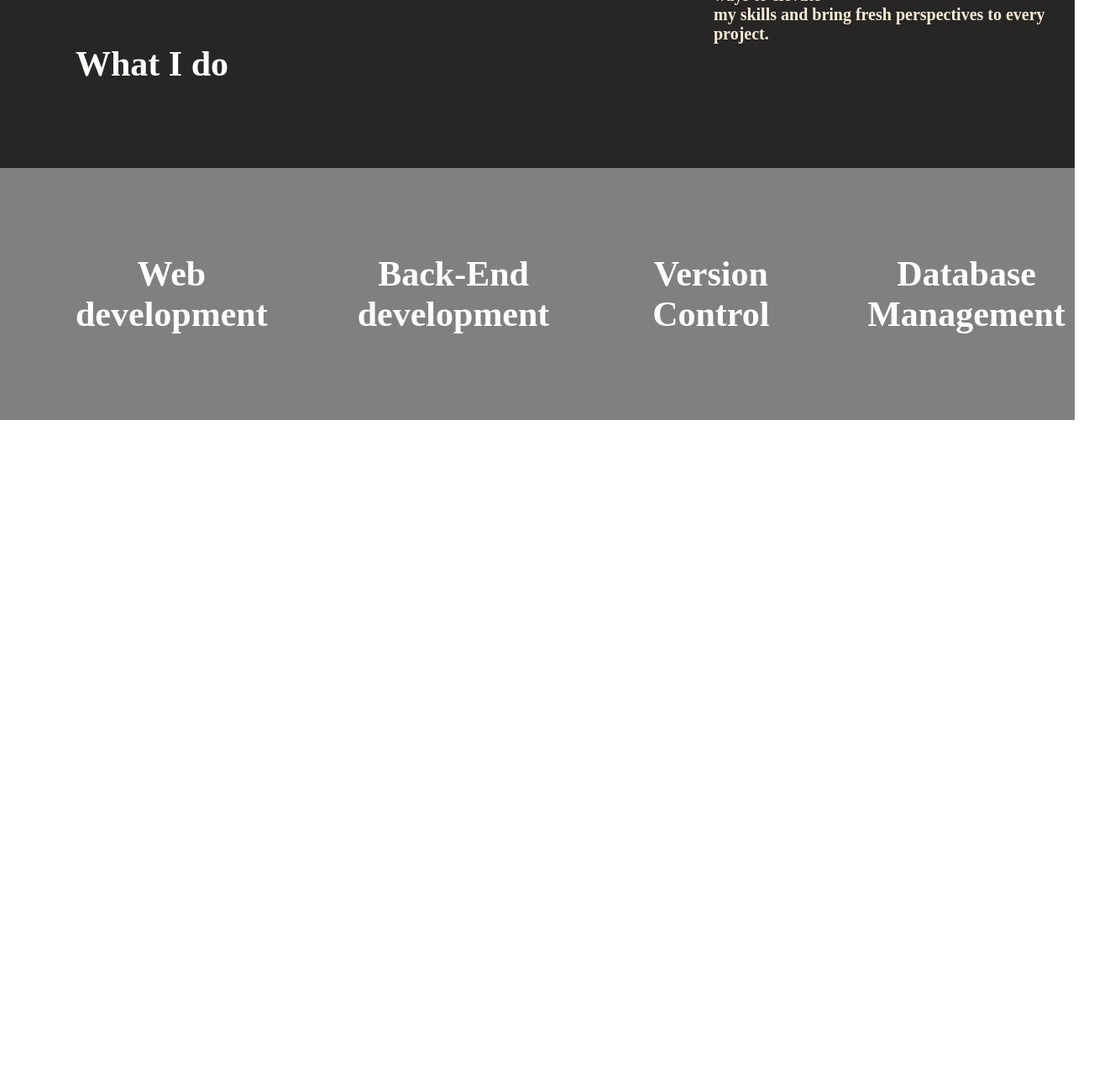
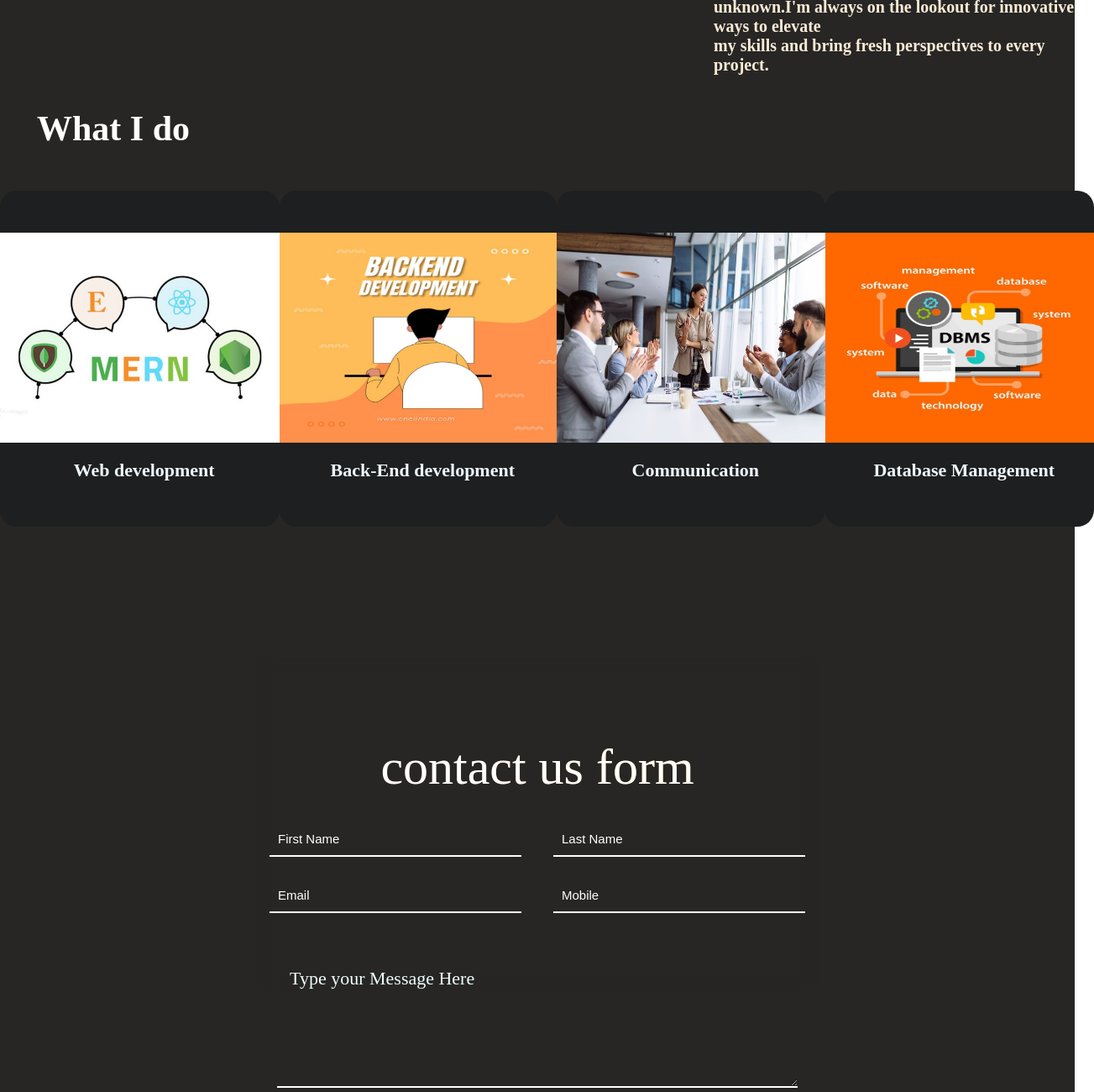
Before and after one commit to PRDevikrishna/portfolio, a plain HTML site: page index.html in a window 1280 px wide. Shown: the part 1480-2780 px from the top of the page at 84% size, 1303 px wide, since content can reach past the window. Before the commit the page ends 1980 px from the top, so only its background shows below. Drawn offline with Linux system fonts and the light colour scheme.

Commit message:
portfolio cmpltd

```diff
--- a/index.html
+++ b/index.html
@@ -64,16 +64,49 @@
             </div>
         </div>
         <div class="container">
-            <div><h5>What I do</h5></div>
+            <div class="done"><h5>What I do</h5></div>
             <div class="card-container">
-                <div class="card"><h5>Web development</h5></div>
-                <div class="card"><h5>Back-End development</h5></div>
-                <div class="card"><h5>Version Control</h5></div>
-                <div class="card"><h5>Database Management</h5></div>
+                <div class="card1">
+                    <div class="card1-img">
+                        <img src="web.jpeg"  alt="">
+                    </div>
+                    <div><h4>Web development</h4></div>
+                </div>
+                <div class="card2">
+                    <div class="card2-img">
+                        <img src="./BE.jpeg">
+                    </div>
+                    <div><h4>Back-End development</h4></div>
+                </div>
+                <div class="card3">
+                    <div class="card3-img">
+                        <img  src="./c.jpeg">
+                    </div>
+                    <h4>Communication</h4>
+                </div>
+                <div class="card4">
+                    <div class="card4-img">
+                        <img src="./DBMS.jpeg">
+                    </div>
+                    <h4>Database Management</h4></div>
             </div>
         <div class="contact">
+            <form>
+                <h1>contact us form</h1>
+                <input type="text" id="firstname" placeholder="First Name" required>&nbsp;&nbsp;
+                <input type="text" id="lastname" placeholder="Last Name" required>
+                <input type="email" id="email" placeholder="Email" required>&nbsp;&nbsp
+                <input type="text" id="mobile" placeholder="Mobile" required>
+                <h4>Type your Message  Here</h4>
+                <textarea required></textarea>
+                <input type="submit" value="send" id="button">
+            </form>
 
         </div>
+        </div>
+        <div class="gtext">
+            <marquee behavior="" direction="left to right">
+                <pre>Krishna.com   All Rights Reserved</pre>
         </div>
     </div>
 
--- a/style.css
+++ b/style.css
@@ -19,7 +19,7 @@
     font-size: 25px;
     margin: 20px 0px;
     padding-left: 140px;
-    padding-top: 3%;
+    padding-top: 35px;
 }
 span{
     color: white;
@@ -51,7 +51,7 @@ h1{
     -webkit-background-clip: text;
     color: transparent;
     font-size: 60px;
-    padding-top: 14%;
+    padding-top: 100px;
 }
 h2{
     color: aliceblue;
@@ -59,13 +59,14 @@ h2{
 }
 p{
     color: whitesmoke;
-    padding-top: 2%;
+    padding-top: 20px;
     font-size: 23px;
 }
 h4{
     color: aliceblue;
-    padding-top: 2%;
+    padding-top: 20px;
     font-size: 22px;
+    padding-left: 10px;
 }
 .img{
 
@@ -100,7 +101,7 @@ h4{
     border-radius: 10px;
 }
 .btn{
-    padding-top: 6%;
+    padding-top: 60px;
     display: inline-flex;
     gap: 98px;
 }
@@ -131,14 +132,14 @@ ul.items{
     border-radius: 30px;
 }
 marquee{
-    background:color: white;
+    background-color: white;
     background: linear-gradient(to right, rgb(219, 4, 137),rgb(180, 90, 68));
     -webkit-background-clip: background;
     color:white;
     height:20px;
     font-size:18px;
     padding-bottom:4px;
-    padding-top:4px;
+    padding-top: 4px;
 }
 .ftext{
     padding-top: 30px;
@@ -163,7 +164,7 @@ img{
 h5{
     font-size: 42px;
     color: white;
-    padding-left: 90px;
+    padding-left: 4px;
 }
 h6{
     font-size: 20px;
@@ -175,14 +176,173 @@ h6{
 }
 .card-container{
     display: flex;
-    height: 300px;
+    height: 400px;
     justify-content: space-around;
-    padding-top: 100px;
+    padding-top: 50px;
+    padding-bottom: 10                                                                                                                                                                                                                                                                                                                                                                                                                      px;
 }
-.card{
-    background-color: gray;
+.card1{
+    background-color: rgb(29, 31, 32);
+    width: 400px;
+    border-radius: 20px;
     text-align: center;
+}
+.card2{
+    background-color: rgb(29, 31, 32);
+    width: 400px;
+    border-radius: 20px;
+    text-align: center;
+}
+.card3{
+    background-color:rgb(29, 31, 32);
+    width: 400px;
+    border-radius: 20px;
+    text-align: center;
+}
+.card4{
+    background-color: rgb(29, 31, 32);
+    width: 400px;
+    border-radius: 20px;
+    text-align: center;
+}
+.done{
+    padding-left: 40px;
+    padding-top: 40px;
+}
+.contact{
+    min-height: 88vh;
     display: flex;
     justify-content: center;
     align-items: center;
+
 }
+.contact form{
+    width: 670px;
+    height: 400px;
+    display: flex;
+    justify-content: center;
+    box-shadow: 20px 20px 50px rbga(0,0,0,0,5);
+    border-radius:15px;
+    background:rgba(255,255,255,0..1);
+    backdrop-filter: blur(10px);
+    flex-wrap:wrap;
+    gap: 15px;
+}
+.contact form h1{
+    color: white;
+    font-weight: 500;
+
+    margin-bottom: 15px;
+    width: 500px;
+    text-align: center;
+}
+.contact form input{
+    width: 290px;
+    height: 40px;
+    padding-left: 10px;
+    outline: none;
+    border: none;
+    font-size: 15px;
+    margin-bottom: 10px;
+    background: none;
+    border-bottom: 2px solid white;
+}
+.contact form input::placeholder{
+    color: white;
+}
+
+ .contact form #lastname
+ .contact form #mobile{
+    margin-left: 20px;
+ }
+
+ .contact form h4{
+    color: azure;
+    font-weight: 300;
+    width: 600px;
+    margin-top: 20px;
+ }
+
+ .contact form textarea{
+    background: none;
+    border: none;
+    border-bottom: 2px solid white;
+    color: white;
+    font-weight: 200;
+    font-size: 15px;
+    padding: 10px;
+    outline: none;
+    min-width: 600px;
+    max-width: 600px;
+    min-height: 80px;
+    max-width: 80px;
+ }
+
+ textarea::-webkit-scrollbar-thumb{
+    background-color: antiquewhite;
+ }
+
+ .contact form #button{
+    border: none;
+    background: white;
+    border-radius: 5px;
+    font-weight: 500;
+    margin-top: 20px;
+    font-size: 20px;
+    color: rgb(70, 3, 50);
+    width:100px ;
+    padding: 0%;
+    margin-right: 500px;
+    margin-bottom: 30px;
+    transition: .3s;
+ }
+ .contact  form #button:hover{
+    opacity: 0,7;
+ }
+
+.card1-img {
+   width: 100%;
+   display: flex;
+   justify-content: center;
+   align-items: center;
+   padding-top: 50px;
+}
+.card1 img{
+height:250px;
+}
+.card2-img{
+    width: 100%;
+    display: flex;
+    justify-content: center;
+    align-items: center;
+    padding-top: 50px;
+}
+.card2 img{
+    height: 250px;
+    width: 330px;
+}
+.card3-img{
+    width: 100%;
+    display: flex;
+    justify-content: center;
+    align-items: center;
+    padding-top: 50px;
+}
+.card3 img{
+    height: 250px;
+    width: 320px;
+}
+.card4-img{
+    width: 100%;
+    display: flex;
+    justify-content: center;
+    align-items: center;
+    padding-top: 50px;
+}
+.card4 img{
+    height:250px;
+    width: 320px;
+}
+.gtext{
+background-color: black;
+}
```
Also changed, not shown: BE.jpeg (added), DBMS.jpeg (added), c.jpeg (added), web.jpeg (added).
